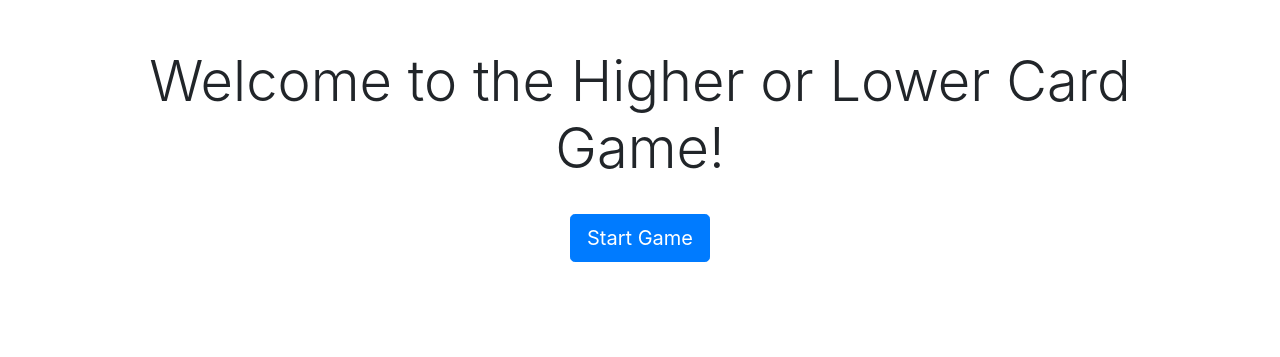
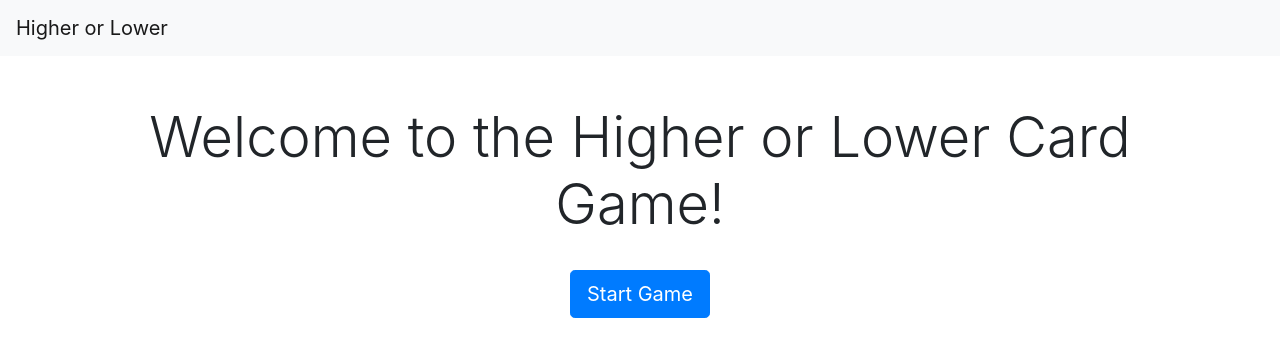
Before and after one commit to Baribrahim/cardgame, a Flask app: page / in a window 1280 px wide. Shown: the top 357 px of the page. Run offline with Flask 3, Linux system fonts and the light colour scheme; some libraries are stand-ins or nearby versions.

Commit message:
Added Navbar

```diff
--- a/templates/base.html
+++ b/templates/base.html
@@ -22,6 +22,9 @@
     />
   </head>
   <body>
+    <nav class="navbar navbar-expand-lg navbar-light bg-light">
+      <a class="navbar-brand" href="{{ url_for('home') }}">Higher or Lower</a>
+    </nav>
     {% block content %}{% endblock %}
     <!-- Bootstrap JS and dependencies (Optional if you need JS components) -->
     <script src="https://code.jquery.com/jquery-3.5.1.slim.min.js"></script>
```
